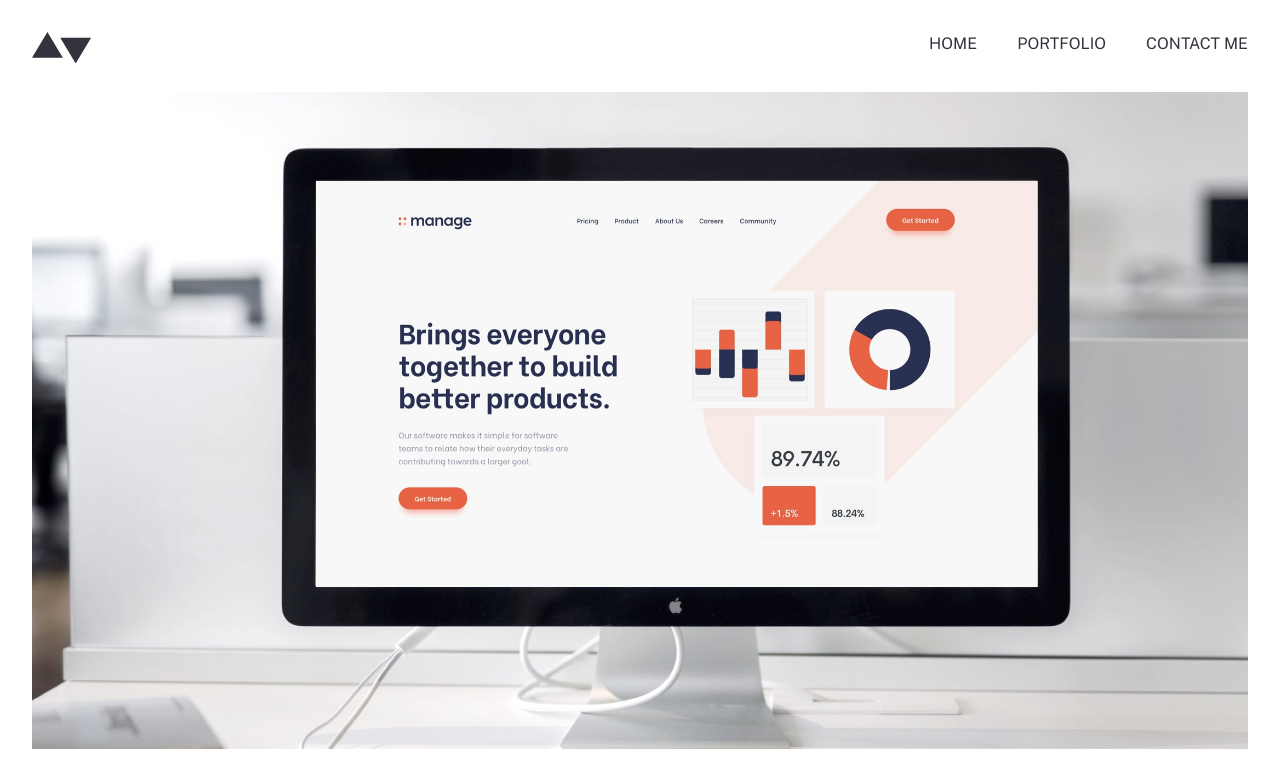
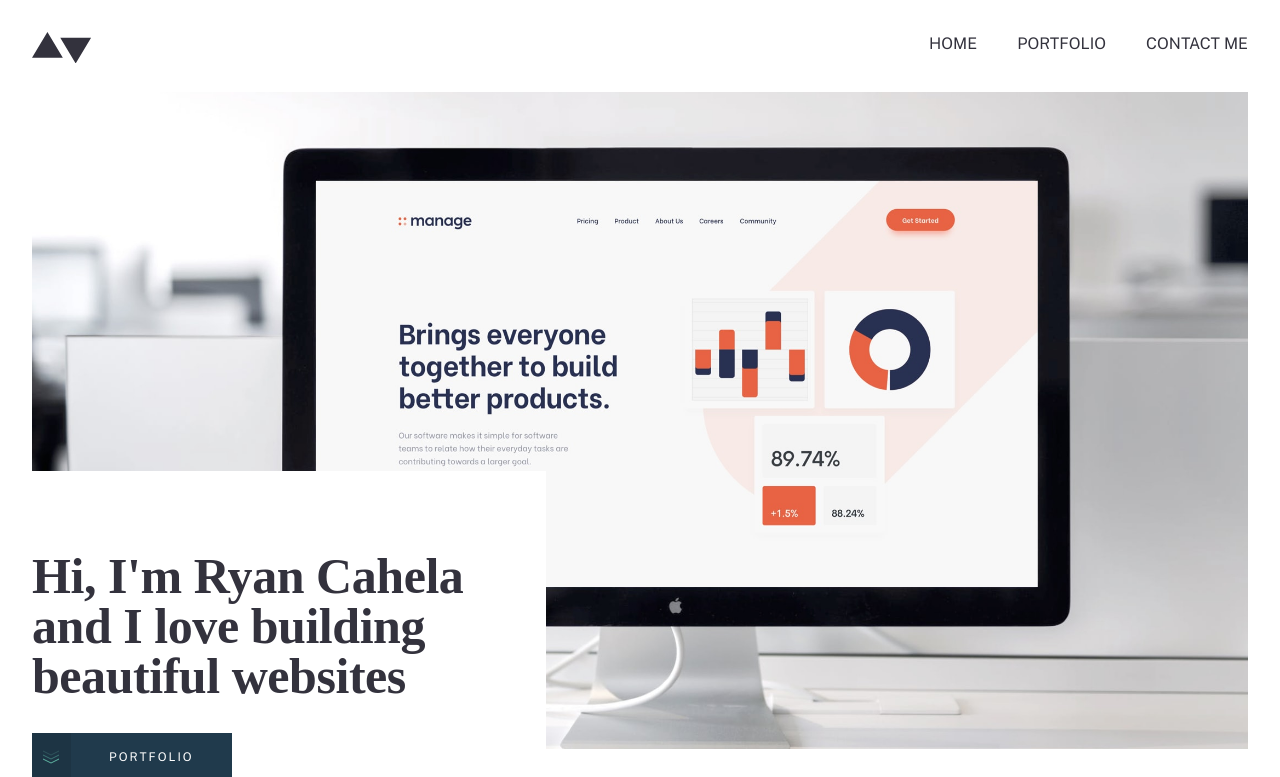
Before and after one commit to RyanCahela/Portfolio_2022_Nextjs, a Next.js app: page / in a window 1280 px wide. Shown: the top 777 px of the page. Built offline with nearby package versions, Linux system fonts and the light colour scheme; a web font is replaced by a local one.

Commit message:
created hero section for tablet view

```diff
--- a/components/Sections/Hero/Hero.js
+++ b/components/Sections/Hero/Hero.js
@@ -7,8 +7,9 @@ import PrimaryButton from "../../Buttons/PrimaryButton";
 
 const Hero = () => {
   return (
-    <section className="pb-24">
+    <section className="pb-24 md:relative">
       <Image src={heroImage} alt="computer on a desk" layout="responsive" />
+      <div className="md:absolute md:bottom-24 md:left-0 md:w-[32.125rem] md:h-[17.375rem] md:bg-white md:pt-14">
         <div className="pt-6 pb-8">
           <Title1>
             Hi, I&apos;m Ryan Cahela and I love building beautiful websites
@@ -19,6 +20,7 @@ const Hero = () => {
             <PrimaryButton textContent="Portfolio" />
           </a>
         </Link>
+      </div>
     </section>
   );
 };
```
Lines whose indentation alone changed are shown as unchanged.
